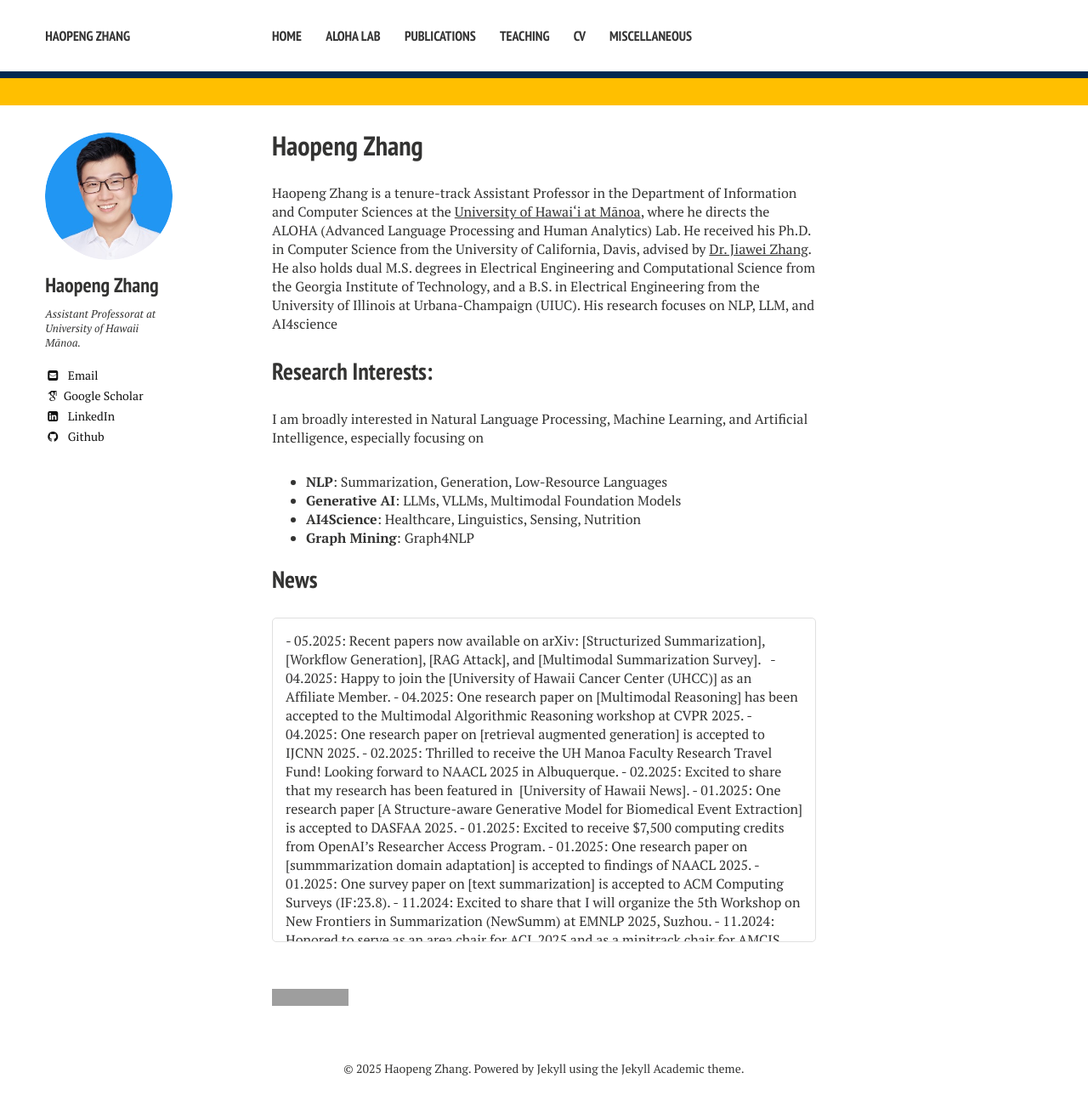
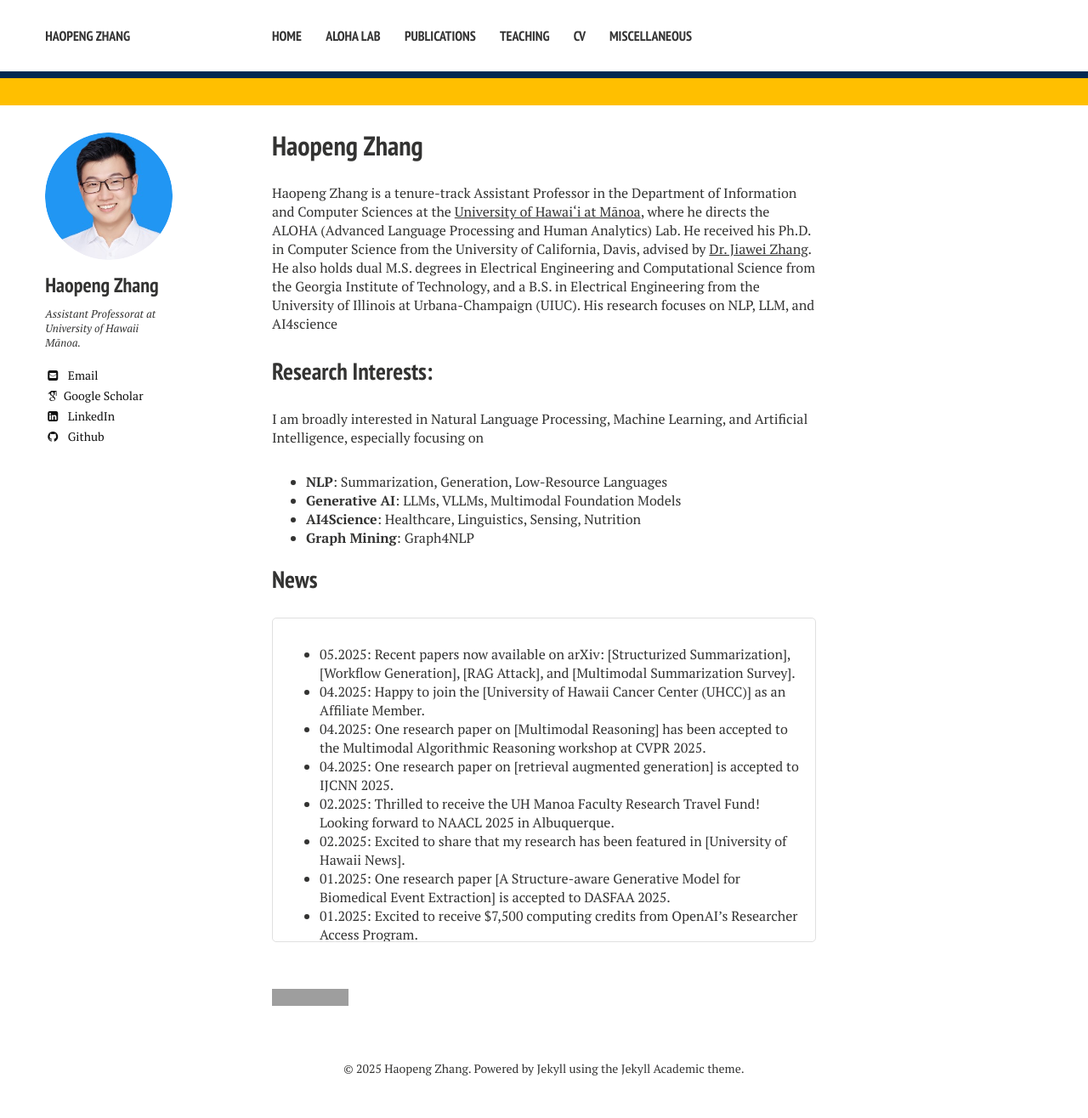
Before and after one commit to hpzhang94/hpzhang94.github.io, a Jekyll site: the page built from index.md, in a window 1280 px wide. Shown: the whole page at 85% size. Built offline with Jekyll 4.4.1, drawn with Linux system fonts in a browser that asks for light colours; nearby versions of some CDN libraries; some web fonts are replaced; grey boxes are pictures that could not be loaded.

Commit message:
fix index

```diff
--- a/index.md
+++ b/index.md
@@ -18,40 +18,41 @@ I am broadly interested in Natural Language Processing, Machine Learning, and Ar
 ## News
 
 <div style="max-height: 350px; overflow-y: scroll; border: 1px solid #e0e0e0; padding: 15px; border-radius: 5px;">
-- 05.2025: Recent papers now available on arXiv: <a href="https://arxiv.org/abs/2505.22950" target="_blank">[Structurized Summarization]</a>, <a href="https://arxiv.org/abs/2505.22967" target="_blank">[Workflow Generation]</a>, <a href="https://arxiv.org/abs/2505.22950" target="_blank">[RAG Attack]</a>, and <a href="https://arxiv.org/abs/2505.22950" target="_blank">[Multimodal Summarization Survey]</a>.
-- 04.2025: Happy to join the <a href = "https://www.uhcancercenter.org/" target="_blank"> [University of Hawaii Cancer Center (UHCC)]</a> as an Affiliate Member.
-- 04.2025: One research paper on <a href = "https://arxiv.org/abs/2406.12169" target="_blank"> [Multimodal Reasoning]</a> has been accepted to the Multimodal Algorithmic Reasoning workshop at CVPR 2025.
-- 04.2025: One research paper on <a href = "https://arxiv.org/abs/2406.12169" target="_blank"> [retrieval augmented generation]</a> is accepted to IJCNN 2025.
-- 02.2025: Thrilled to receive the UH Manoa Faculty Research Travel Fund! Looking forward to NAACL 2025 in Albuquerque.
-- 02.2025: Excited to share that my research has been featured in  <a href = "https://www.hawaii.edu/news/2025/02/07/ai-breakthroughs-healthcare-education-more/" target="_blank"> [University of Hawaii News]</a>.
-- 01.2025: One research paper <a href = "https://www.arxiv.org/abs/2408.06583" target="_blank"> [A Structure-aware Generative Model for Biomedical Event Extraction]</a> is accepted to DASFAA 2025.
-- 01.2025: Excited to receive $7,500 computing credits from OpenAI’s Researcher Access Program.
-- 01.2025: One research paper on <a href = "https://arxiv.org/pdf/2410.15687" target="_blank"> [summmarization domain adaptation]</a> is accepted to findings of NAACL 2025.
-- 01.2025: One survey paper on <a href = "https://arxiv.org/abs/2406.11289" target="_blank"> [text summarization]</a> is accepted to ACM Computing Surveys (IF:23.8).
-- 11.2024: Excited to share that I will organize the 5th Workshop on New Frontiers in Summarization (NewSumm) at EMNLP 2025, Suzhou.
-- 11.2024: Honored to serve as an area chair for ACL 2025 and as a minitrack chair for AMCIS 2025.
-- 10.2024: Excited to receive computing credit awards from Google Cloud.
-- 09.2024: Honored to serve as a panelist for NSF.
-- 09.2024: Glad to receive computing credits from NSF ACCESS Allocations program.
-- 08.2024: Thrilled to attend NSF Innovation, Culture, and Creativity (ICC) workshop.
-- 06.2024: My Ph.D. dissertation <a href = "https://escholarship.org/uc/item/7zn0b66s" target="_blank">[Building Intelligent and Reliable Summarization Systems]</a> and one survey paper on <a href = "https://arxiv.org/abs/2406.11289" target="_blank"> [text summarization]</a> is available online.
-- 05.2024: 🎓 Successfully Completed My Ph.D. at UC Davis. Officially Dr. Zhang!
-- 04.2024: 🎉 I will join the information and computer science (ICS) department of <a href="https://www.ics.hawaii.edu/"><u>University of Hawaii at Mānoa</u></a> this Augest. Aloha!
-- 03.2024: one research paper is accepted to NAACL 2024.
-- 02.2024: one first-authored research paper is accepted to LREC-COLING 2024.
-- 10.2023: two first-authored research papers are accepted to Findings of EMNLP 2023.
-- 09.2023: serve as PC member for SDM 24.
-- 09.2023: one first-authored research paper is accepted to IJCNLP-AACL 2023.
-- 06.2023: start my research internship at AWS AI lab.
-- 06.2023: one first-authored research paper is accepted to LLM4AI workshop at KDD 23.
-- 06.2023: serve as reviewer for EMNLP 2023, SDM 24 and PC for NewSumm workshop 2023.
-- 05.2023: one first-authored research paper is accepted to ACL 2023 CODI.
-- 05.2023: one first-authored research paper is accepted to Findings of ACL 2023.
-- 04.2023: start my research internship at Megagon Lab.
-- 03.2023: receive UC Davis GGCS Research Fellowship.
-- 03.2023: serve as reviewer for ACL 23, IEEE TASLP, IEEE Transactions on Big Data.
-- 02.2023: passed my QE exam.
-
+  <ul>
+    <li>05.2025: Recent papers now available on arXiv: <a href="https://arxiv.org/abs/2505.22950" target="_blank">[Structurized Summarization]</a>, <a href="https://arxiv.org/abs/2505.22967" target="_blank">[Workflow Generation]</a>, <a href="https://arxiv.org/abs/2505.22950" target="_blank">[RAG Attack]</a>, and <a href="https://arxiv.org/abs/2505.22950" target="_blank">[Multimodal Summarization Survey]</a>.</li>
+    <li>04.2025: Happy to join the <a href="https://www.uhcancercenter.org/" target="_blank">[University of Hawaii Cancer Center (UHCC)]</a> as an Affiliate Member.</li>
+    <li>04.2025: One research paper on <a href="https://arxiv.org/abs/2406.12169" target="_blank">[Multimodal Reasoning]</a> has been accepted to the Multimodal Algorithmic Reasoning workshop at CVPR 2025.</li>
+    <li>04.2025: One research paper on <a href="https://arxiv.org/abs/2406.12169" target="_blank">[retrieval augmented generation]</a> is accepted to IJCNN 2025.</li>
+    <li>02.2025: Thrilled to receive the UH Manoa Faculty Research Travel Fund! Looking forward to NAACL 2025 in Albuquerque.</li>
+    <li>02.2025: Excited to share that my research has been featured in <a href="https://www.hawaii.edu/news/2025/02/07/ai-breakthroughs-healthcare-education-more/" target="_blank">[University of Hawaii News]</a>.</li>
+    <li>01.2025: One research paper <a href="https://www.arxiv.org/abs/2408.06583" target="_blank">[A Structure-aware Generative Model for Biomedical Event Extraction]</a> is accepted to DASFAA 2025.</li>
+    <li>01.2025: Excited to receive $7,500 computing credits from OpenAI’s Researcher Access Program.</li>
+    <li>01.2025: One research paper on <a href="https://arxiv.org/pdf/2410.15687" target="_blank">[summmarization domain adaptation]</a> is accepted to findings of NAACL 2025.</li>
+    <li>01.2025: One survey paper on <a href="https://arxiv.org/abs/2406.11289" target="_blank">[text summarization]</a> is accepted to ACM Computing Surveys (IF:23.8).</li>
+    <li>11.2024: Excited to share that I will organize the 5th Workshop on New Frontiers in Summarization (NewSumm) at EMNLP 2025, Suzhou.</li>
+    <li>11.2024: Honored to serve as an area chair for ACL 2025 and as a minitrack chair for AMCIS 2025.</li>
+    <li>10.2024: Excited to receive computing credit awards from Google Cloud.</li>
+    <li>09.2024: Honored to serve as a panelist for NSF.</li>
+    <li>09.2024: Glad to receive computing credits from NSF ACCESS Allocations program.</li>
+    <li>08.2024: Thrilled to attend NSF Innovation, Culture, and Creativity (ICC) workshop.</li>
+    <li>06.2024: My Ph.D. dissertation <a href="https://escholarship.org/uc/item/7zn0b66s" target="_blank">[Building Intelligent and Reliable Summarization Systems]</a> and one survey paper on <a href="https://arxiv.org/abs/2406.11289" target="_blank">[text summarization]</a> is available online.</li>
+    <li>05.2024: 🎓 Successfully Completed My Ph.D. at UC Davis. Officially Dr. Zhang!</li>
+    <li>04.2024: 🎉 I will join the information and computer science (ICS) department of <a href="https://www.ics.hawaii.edu/"><u>University of Hawaii at Mānoa</u></a> this Augest. Aloha!</li>
+    <li>03.2024: one research paper is accepted to NAACL 2024.</li>
+    <li>02.2024: one first-authored research paper is accepted to LREC-COLING 2024.</li>
+    <li>10.2023: two first-authored research papers are accepted to Findings of EMNLP 2023.</li>
+    <li>09.2023: serve as PC member for SDM 24.</li>
+    <li>09.2023: one first-authored research paper is accepted to IJCNLP-AACL 2023.</li>
+    <li>06.2023: start my research internship at AWS AI lab.</li>
+    <li>06.2023: one first-authored research paper is accepted to LLM4AI workshop at KDD 23.</li>
+    <li>06.2023: serve as reviewer for EMNLP 2023, SDM 24 and PC for NewSumm workshop 2023.</li>
+    <li>05.2023: one first-authored research paper is accepted to ACL 2023 CODI.</li>
+    <li>05.2023: one first-authored research paper is accepted to Findings of ACL 2023.</li>
+    <li>04.2023: start my research internship at Megagon Lab.</li>
+    <li>03.2023: receive UC Davis GGCS Research Fellowship.</li>
+    <li>03.2023: serve as reviewer for ACL 23, IEEE TASLP, IEEE Transactions on Big Data.</li>
+    <li>02.2023: passed my QE exam.</li>
+  </ul>
 </div>
 
 <br>
```
